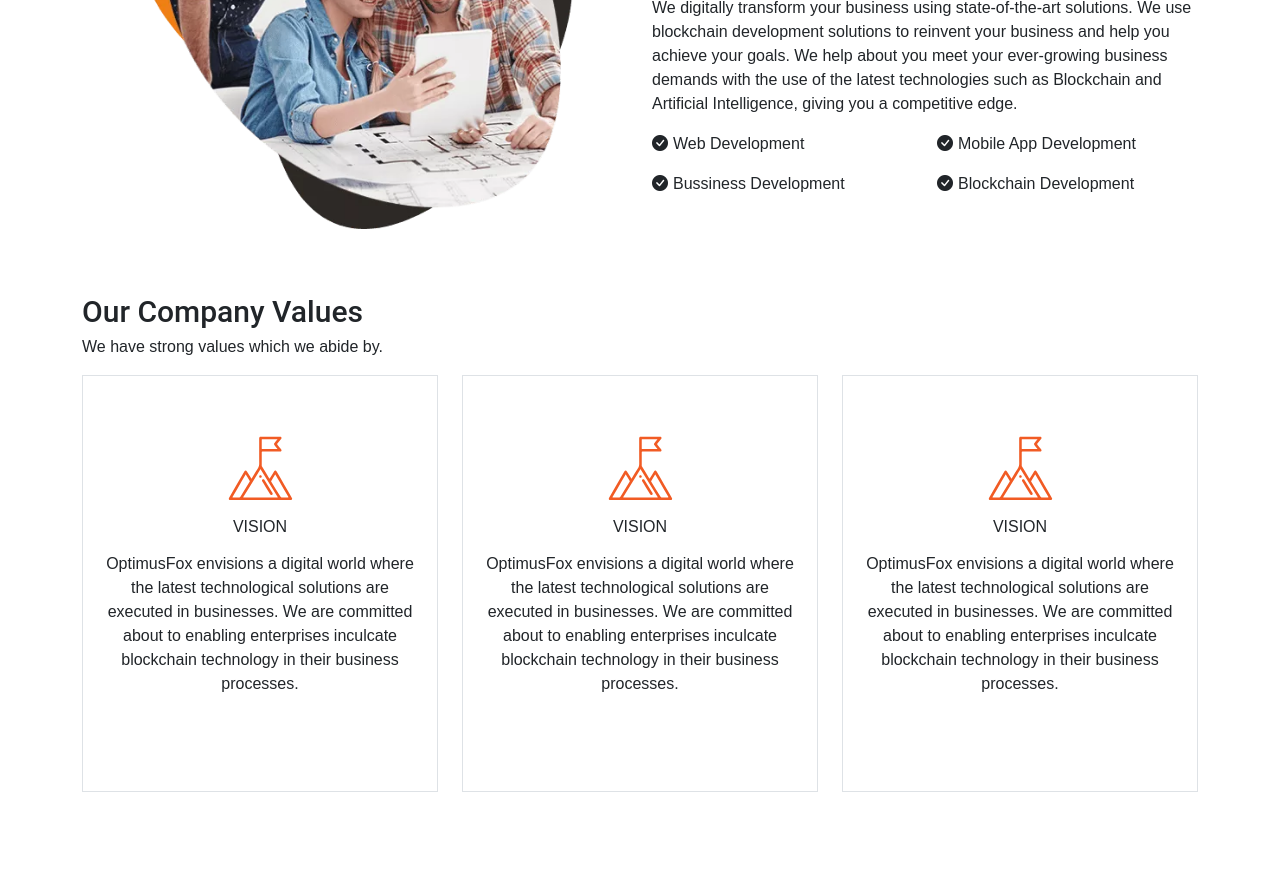
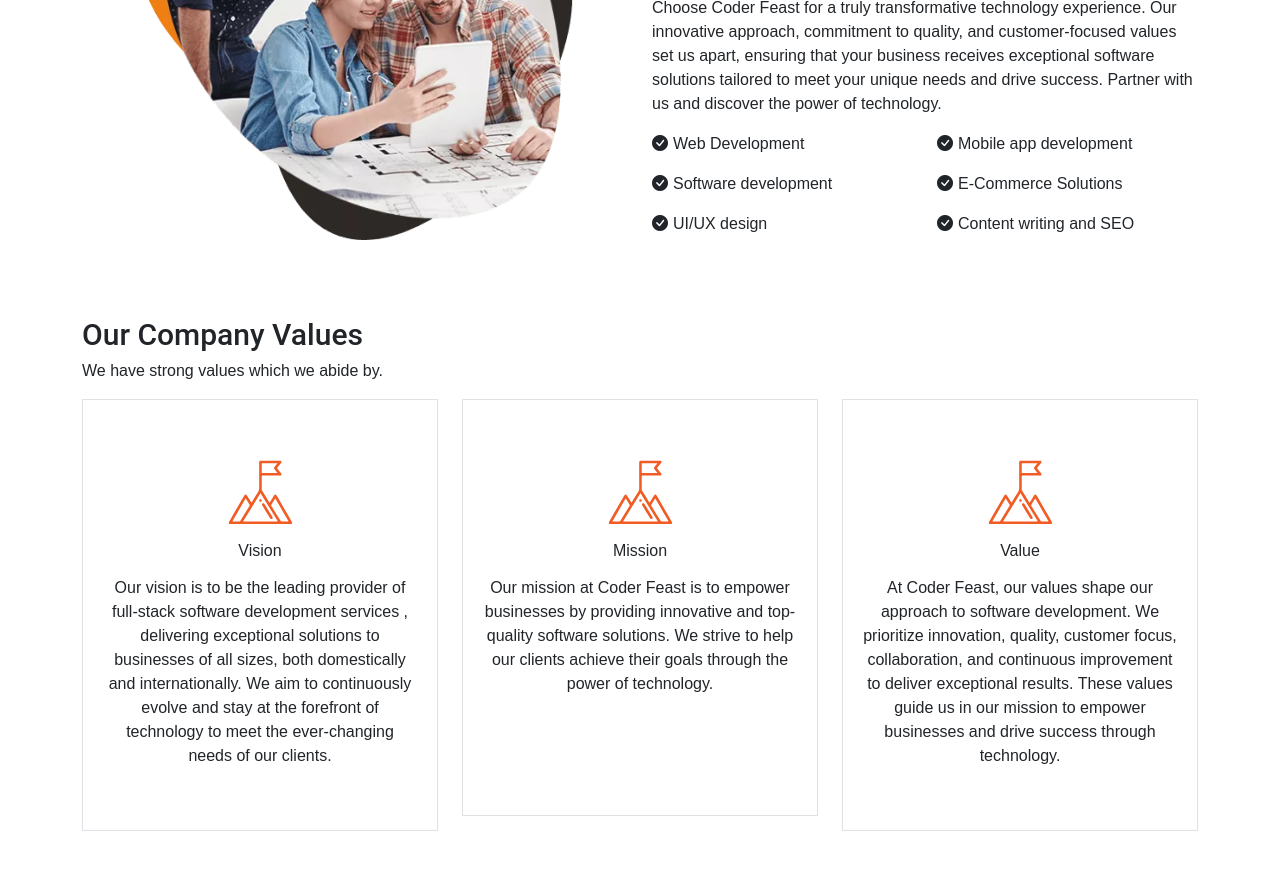
Before and after one commit to Arslan-chaudhry99/coderfeast.com, a React (Create React App) app: page /About in a window 1280 px wide. Shown: the part 900-1770 px from the top of the page. Built offline with nearby package versions, Linux system fonts and the light colour scheme.

Commit message:
content changes in about page

```diff
--- a/src/Pages/About/About.jsx
+++ b/src/Pages/About/About.jsx
@@ -13,11 +13,11 @@
                         <div class="banner_img_content_react_section col-12 col-md-6 ">
                             <div class="w-100 ">
                                 <h1 class="staf_augmentation_slider_section_h1">
-                                     Coderfeast About
+                                    Coderfeast About
                                 </h1>
                             </div>
                             <p>
-                            web development and app development solutions, empowering businesses with cutting-edge technology to drive growth and success. Our team of experts also delivers comprehensive cloud services to meet your every enterprise requirement
+                                web development and app development solutions, empowering businesses with cutting-edge technology to drive growth and success. Our team of experts also delivers comprehensive cloud services to meet your every enterprise requirement
                             </p>
                             <div class=" w-100 home_btn_container">
                                 <button class="btn ">Contact Us</button>
@@ -34,10 +34,13 @@
                         <h1 className="mb-3">Why Choose coderfeast.</h1>
                         <h3 className="mb-5">We Are Technical Innovators</h3>
                         <p>
-                            We digitally transform your business using state-of-the-art solutions.
-                            We use blockchain development solutions to reinvent your business and help you achieve your goals.
-                            We help about you meet your ever-growing business demands with the use of the latest technologies such as Blockchain and Artificial Intelligence,
-                            giving you a competitive edge.
+                            Choose Coder Feast for a truly transformative
+                            technology experience. Our innovative approach,
+                            commitment to quality, and customer-focused values
+                            set us apart, ensuring that your business receives
+                            exceptional software solutions tailored to meet
+                            your unique needs and drive success.
+                            Partner with us and discover the power of technology.
                         </p>
                         <div className="">
                             <ul className='row'>
@@ -50,7 +53,7 @@
                                 <li className='d-flex  col-12 col-md-6 col-lg-6 col-xl-6 col-xxl-6 '>
                                     <i class="bi bi-check-circle-fill aboutus_margin_icons"></i>
                                     <p>
-                                        Mobile App Development
+                                        Mobile app development
                                     </p>
                                 </li>
 
@@ -59,13 +62,25 @@
                                 <li className='d-flex  col-12 col-md-6 col-lg-6 col-xl-6 col-xxl-6 '>
                                     <i class="bi bi-check-circle-fill aboutus_margin_icons"></i>
                                     <p>
-                                        Bussiness Development
+                                        Software development
                                     </p>
                                 </li>
                                 <li className='d-flex  col-12 col-md-6 col-lg-6 col-xl-6 col-xxl-6 '>
                                     <i class="bi bi-check-circle-fill aboutus_margin_icons"></i>
                                     <p>
-                                        Blockchain Development
+                                        E-Commerce Solutions
+                                    </p>
+                                </li>
+                                <li className='d-flex  col-12 col-md-6 col-lg-6 col-xl-6 col-xxl-6 '>
+                                    <i class="bi bi-check-circle-fill aboutus_margin_icons"></i>
+                                    <p>
+                                        UI/UX design
+                                    </p>
+                                </li>
+                                <li className='d-flex  col-12 col-md-6 col-lg-6 col-xl-6 col-xxl-6 '>
+                                    <i class="bi bi-check-circle-fill aboutus_margin_icons"></i>
+                                    <p>
+                                        Content writing and SEO
                                     </p>
                                 </li>
 
@@ -90,36 +105,50 @@
                         <div className=' about-cards-w-h border'>
                             <div className=' d-flex justify-content-center align-items-center flex-column'>
                                 <img src={visionIcon} alt="img" width="65px" />
-                                <h6 className="my-3">VISION</h6>
+                                <h6 className="my-3">Vision</h6>
                             </div>
-                            <p>OptimusFox envisions a digital world where the
-                                latest technological solutions are executed in businesses.
-                                We are committed about to enabling enterprises inculcate
-                                blockchain technology in their business processes.</p>
+                            <p>
+                                Our vision is to be the leading provider of full-stack software development services
+                                , delivering exceptional solutions to businesses of all sizes,
+                                both domestically and internationally.
+                                We aim to continuously evolve and stay at the forefront
+                                of technology to meet the ever-changing needs of our clients.</p>
                         </div>
                     </div>
                     <div class="    col-md-4 col-sm-12  mb-4" >
                         <div className=' about-cards-w-h border'>
                             <div className=' d-flex justify-content-center align-items-center flex-column'>
                                 <img src={visionIcon} alt="img" width="65px" />
-                                <h6 className="my-3">VISION</h6>
+                                <h6 className="my-3">Mission</h6>
                             </div>
-                            <p>OptimusFox envisions a digital world where the
-                                latest technological solutions are executed in businesses.
-                                We are committed about to enabling enterprises inculcate
-                                blockchain technology in their business processes.</p>
+                            <p>
+                                Our mission at Coder Feast is to empower
+                                businesses by providing innovative and
+                                top-quality software solutions. We strive
+                                to help our clients achieve their goals
+                                through the power of technology.
+                            </p>
                         </div>
                     </div>
                     <div class="    col-md-4 col-sm-12  mb-4" >
                         <div className=' about-cards-w-h border'>
                             <div className=' d-flex justify-content-center align-items-center flex-column'>
                                 <img src={visionIcon} alt="img" width="65px" />
-                                <h6 className="my-3">VISION</h6>
+                                <h6 className="my-3">Value</h6>
                             </div>
-                            <p>OptimusFox envisions a digital world where the
-                                latest technological solutions are executed in businesses.
-                                We are committed about to enabling enterprises inculcate
-                                blockchain technology in their business processes.</p>
+                            <p>
+                                At Coder Feast,
+                                our values shape our approach to software
+                                development.
+                                We prioritize innovation,
+                                quality, customer focus,
+                                collaboration,
+                                and continuous improvement
+                                to deliver exceptional results.
+                                These values guide us in our mission
+                                to empower businesses and drive success
+                                through technology.
+                            </p>
                         </div>
                     </div>
 
```
